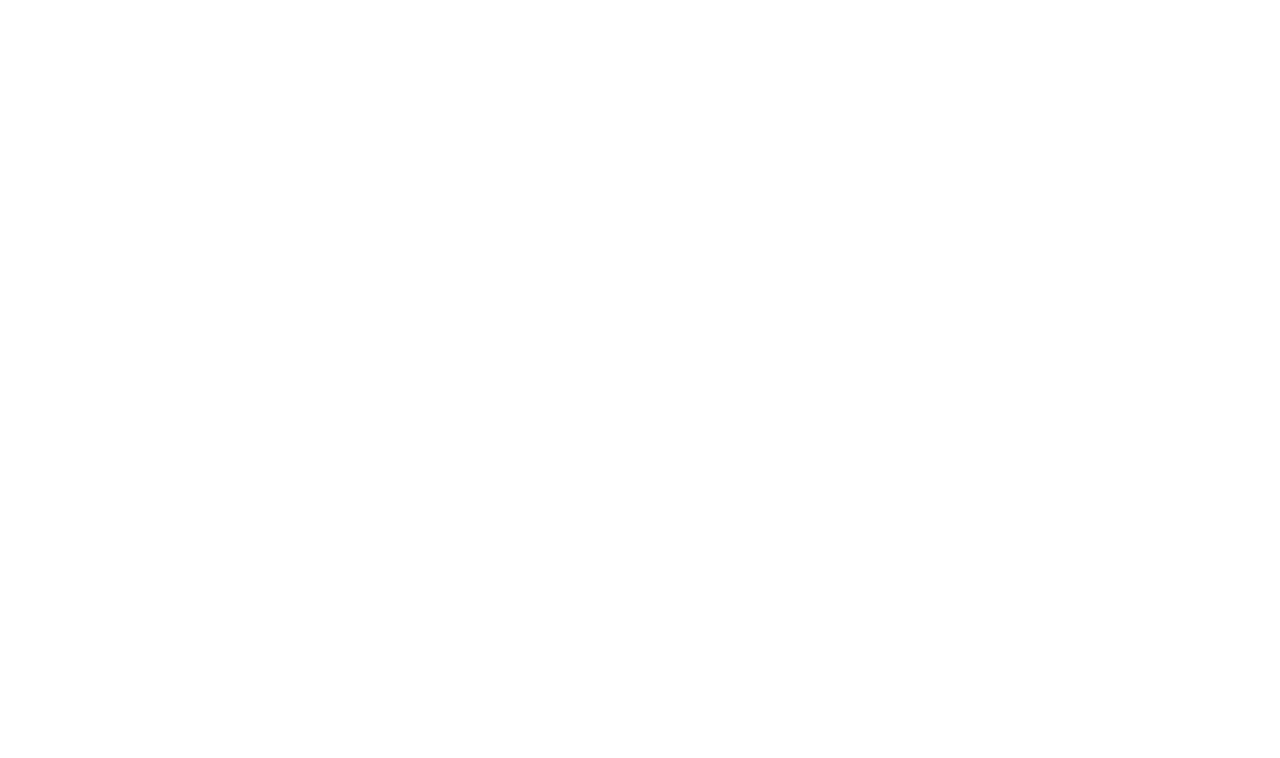
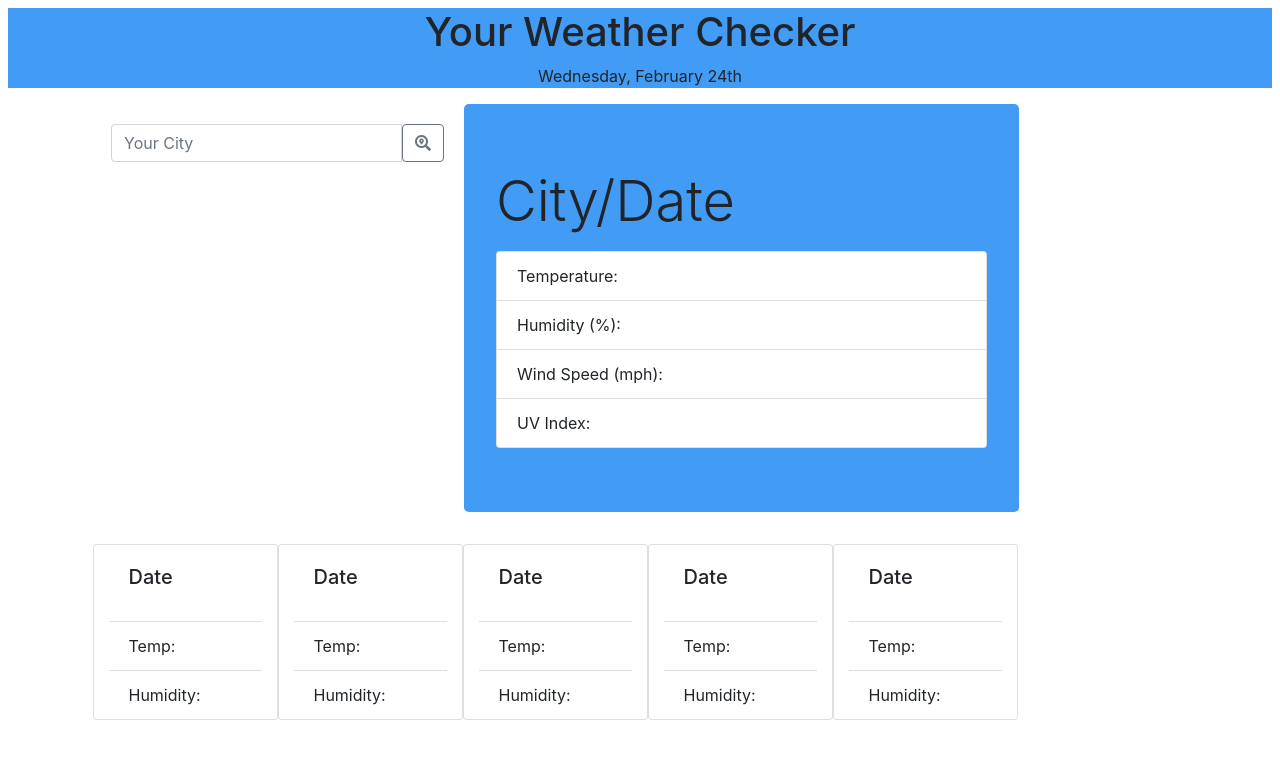
Before and after one commit to HurleySquared/weather-conditions, a plain HTML site: page index.html in a window 1280 px wide. Drawn offline with nearby package versions, Linux system fonts and the light colour scheme.

Commit message:
Wrote functions to fetch data for local area weather, got UV index working, and tidied up some styling

```diff
--- a/assets/script.js
+++ b/assets/script.js
@@ -0,0 +1,59 @@
+var appKey = '89104d923bea4d5ae43cfd42a60778d4';
+var city = $("#search");
+// var unit = 'imperial';
+// var openWeather = 'https://api.openweathermap.org/data/2.5/forecast?q=' + city.val() + '&appid=' + appKey + '&units=' + unit;
+var currentHour = moment().hour()
+var clock = moment();
+$('#clock').text(clock.format("dddd, MMMM Do"))
+
+function getWeather() {
+    fetch('https://api.openweathermap.org/data/2.5/weather?q=' + city.val() + '&appid=' + appKey + '&units=imperial')
+        .then(function(response) {
+            return response.json();
+        })
+        .then(function(data) {
+            console.log(data);
+            var cityName = $("#city-name");
+            var temp = $("#temp");
+            var humidity = $("#humidity");
+            var windSpeed = $("#wind");
+            var icon = $("#icon");
+            cityName.text(data.name + clock.format(" M/D/YYYY"));
+            icon.text(data.weather[0].icon);
+            temp.text("Temperature: " + data.main.temp);
+            humidity.text("Humidity (%): " + data.main.humidity);
+            windSpeed.text("Wind Speed (mph): " + data.wind.speed);
+            var lat = data.coord.lat;
+            var lon = data.coord.lon;
+            getUltra(lat, lon);
+        })
+
+};
+
+function getUltra(lat, lon) {
+    fetch('https://api.openweathermap.org/data/2.5/uvi?lat=' + lat + '&lon=' + lon + '&appid=' + appKey)
+    .then(function(response) {
+        return response.json();
+    })
+    .then(function(data) {
+        console.log(data);
+        var ultra = $("#ultra");
+        ultra.text("UV index: " + data.value)
+    });
+};
+
+function getFuture() {
+    fetch('https://api.openweathermap.org/data/2.5/forecast?q=' + city.val() + '&appid=' + appKey + '&units=imperial')
+    .then(function(response) {
+        return response.json();
+    })
+    .then(function(data) {
+        console.log(data);
+    })
+};
+
+$('#searchBtn').on("click", function(event) {
+    event.preventDefault();
+    getWeather();
+    getFuture();
+});
--- a/assets/style.css
+++ b/assets/style.css
@@ -0,0 +1,19 @@
+.header {
+   margin: 8px;
+   text-align: center;
+   background-color: #429BF4;
+}
+
+.input-group {
+    margin: 20px;
+    max-width: 30%;
+    height: 20px;
+}
+
+.jumbotron {
+    background-color: #429BF4;
+}
+
+button {
+    color: #429BF4;
+}
--- a/index.html
+++ b/index.html
@@ -1,15 +1,93 @@
 <!DOCTYPE html>
 <html lang="en">
+
 <head>
     <meta charset="UTF-8">
     <meta http-equiv="X-UA-Compatible" content="IE=edge">
     <meta name="viewport" content="width=device-width, initial-scale=1.0">
-    <link rel="stylesheet" href="./assets/style.css"/>
+    <link rel="stylesheet" href="https://stackpath.bootstrapcdn.com/bootstrap/4.3.1/css/bootstrap.min.css" />
+    <link rel="stylesheet" href="https://use.fontawesome.com/releases/v5.8.1/css/all.css"
+        integrity="sha384-50oBUHEmvpQ+1lW4y57PTFmhCaXp0ML5d60M1M7uH2+nqUivzIebhndOJK28anvf" crossorigin="anonymous" />
+    <link href="https://fonts.googleapis.com/css?family=Open+Sans&display=swap" rel="stylesheet" />
+    <link rel="stylesheet" href="./assets/style.css" />
     <title>Weather Conditions</title>
 </head>
+
 <body>
+    <div class="header">
+        <h1>Your Weather Checker</h1>
+        <p id="clock"></p>
+    </div>
+    <div class="container row justify-content-md-center">
+        <aside class="input-group mb-3">
+            <input type="text" class="form-control" placeholder="Your City" id="search">
+            <button class="btn btn-outline-secondary" type="button" id="searchBtn"><i
+                    class="fas fa-search-location"></i></button>
+            <ul class="list-group" id="recent">
+            </ul>
+        </aside>
+        <div class="jumbotron col-md-6">
+            <h2 class="display-4" id="city-name">City/Date</h2>
+            <p id="icon"></p>
+            <ul class="list-group">
+                <li class="list-group-item" id="temp">Temperature:</li>
+                <li class="list-group-item" id="humidity">Humidity (%):</li>
+                <li class="list-group-item" id="wind">Wind Speed (mph):</li>
+                <li class="list-group-item" id="ultra">UV Index:</li>
+            </ul>
+        </div>
+    </div>
+    <div class="container row justify-content-md-center">
+        <div class="card col-md-2" style="width: 18rem;">
+            <div class="card-body">
+                <h5 class="card-title" id="date1">Date</h5>
+            </div>
+            <ul class="list-group list-group-flush">
+                <li class="list-group-item" id="temp1">Temp:</li>
+                <li class="list-group-item" id="humidty1">Humidity:</li>
+            </ul>
+        </div>
+        <div class="card col-md-2" style="width: 18rem;">
+            <div class="card-body">
+                <h5 class="card-title" id="date2">Date</h5>
+            </div>
+            <ul class="list-group list-group-flush">
+                <li class="list-group-item" id="temp2">Temp:</li>
+                <li class="list-group-item" id="humidty2">Humidity:</li>
+            </ul>
+        </div>
+        <div class="card col-md-2" style="width: 18rem;">
+            <div class="card-body">
+                <h5 class="card-title" id="date3">Date</h5>
+            </div>
+            <ul class="list-group list-group-flush">
+                <li class="list-group-item" id="temp3">Temp:</li>
+                <li class="list-group-item" id="humidty3">Humidity:</li>
+            </ul>
+        </div>
+        <div class="card col-md-2" style="width: 18rem;">
+            <div class="card-body">
+                <h5 class="card-title" id="date4">Date</h5>
+            </div>
+            <ul class="list-group list-group-flush">
+                <li class="list-group-item" id="temp4">Temp:</li>
+                <li class="list-group-item" id="humidty4">Humidity:</li>
+            </ul>
+        </div>
+        <div class="card col-md-2" style="width: 18rem;">
+            <div class="card-body">
+                <h5 class="card-title" id="date5">Date</h5>
+            </div>
+            <ul class="list-group list-group-flush">
+                <li class="list-group-item" id="temp5">Temp:</li>
+                <li class="list-group-item" id="humidty5">Humidity:</li>
+            </ul>
+        </div>
+    </div>
 
-
+    <script src="https://cdnjs.cloudflare.com/ajax/libs/jquery/3.2.1/jquery.min.js"></script>
+    <script src="https://cdnjs.cloudflare.com/ajax/libs/moment.js/2.24.0/moment.min.js"></script>
     <script src="./assets/script.js"></script>
 </body>
+
 </html>
```
